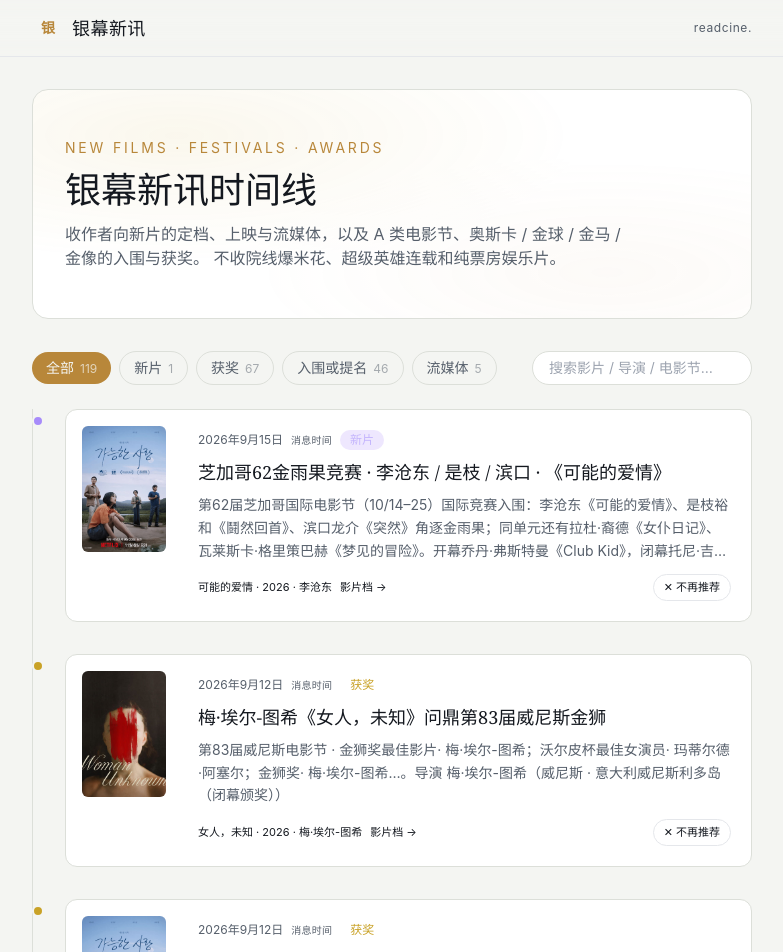
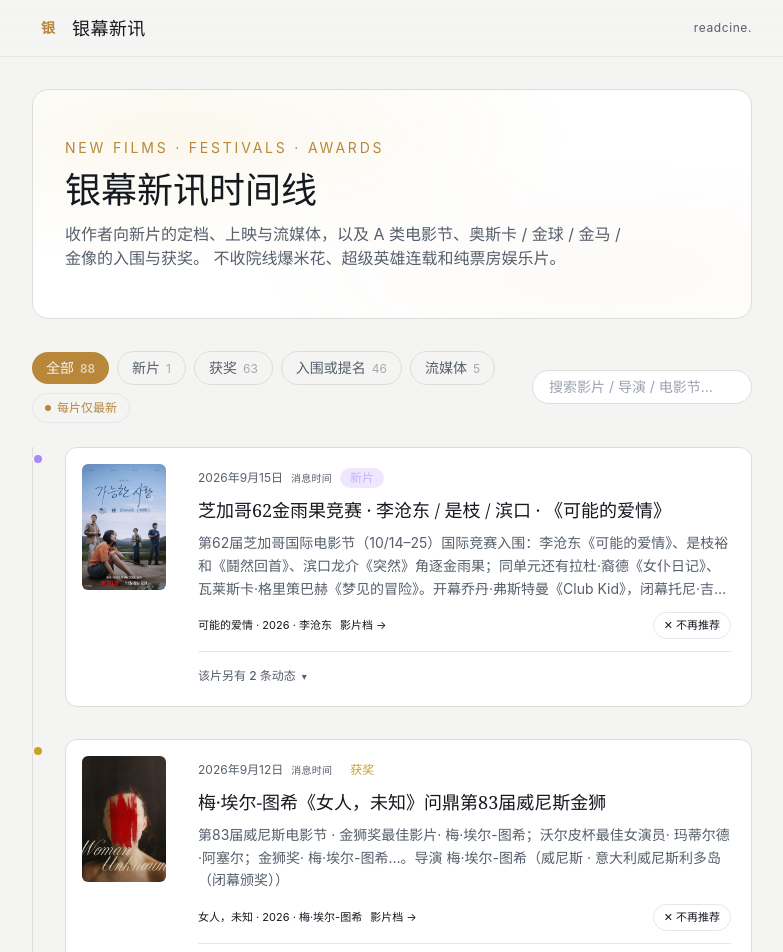
Before and after one commit to xmcter/movie-awards-site, a Next.js app: page / in a window 1280 px wide. Shown: the top 952 px of the page, without its empty margins (248-1031 px from the left). Built offline with nearby package versions, Linux system fonts and the light colour scheme.

Commit message:
feat: add per-film deduplication toggle with collapsible history timeline

```diff
--- a/src/components/Timeline.tsx
+++ b/src/components/Timeline.tsx
@@ -26,6 +26,12 @@ const FILTERS: { key: FilterKey; label: string }[] = [
 ];
 
 const PIN_NEW = 10;
+const DEDUP_STORAGE_KEY = "news_dedup_by_film_v1";
+
+interface GroupedTimelineItem {
+  event: TimelineEvent;
+  priorEvents: TimelineEvent[];
+}
 
 function initials(title: string): string {
   const trimmed = title.trim();
@@ -94,10 +100,18 @@ export default function Timeline({ events }: { events: TimelineEvent[] }) {
   const [showBlocked, setShowBlocked] = useState(false);
   const [lastUndo, setLastUndo] = useState<{ event: TimelineEvent; message: string } | null>(null);
   const [ready, setReady] = useState(false);
+  const [dedupByFilm, setDedupByFilm] = useState(true);
+  const [expandedFilms, setExpandedFilms] = useState<Record<string, boolean>>({});
 
   useEffect(() => {
     setSeen(readClicked());
     setDismissStore(loadDismissMarks());
+    try {
+      const savedDedup = localStorage.getItem(DEDUP_STORAGE_KEY);
+      if (savedDedup !== null) {
+        setDedupByFilm(savedDedup === "true");
+      }
+    } catch {}
     setReady(true);
 
     const onDismissUpdate = () => {
@@ -166,12 +180,29 @@ export default function Timeline({ events }: { events: TimelineEvent[] }) {
     setLastUndo(null);
   };
 
+  const handleToggleDedup = () => {
+    setDedupByFilm((prev) => {
+      const next = !prev;
+      try {
+        localStorage.setItem(DEDUP_STORAGE_KEY, String(next));
+      } catch {}
+      return next;
+    });
+  };
+
+  const toggleExpandFilm = (key: string) => {
+    setExpandedFilms((prev) => ({
+      ...prev,
+      [key]: !prev[key],
+    }));
+  };
+
   const blockedCount = useMemo(() => {
     return Object.keys(dismissStore.blocked || {}).length;
   }, [dismissStore]);
 
-  // 过滤顺序：现有 type 筛选 / 搜索 → 不再推荐过滤 → 渲染。
-  const filtered = useMemo(() => {
+  // 过滤顺序：现有 type 筛选 / 搜索 → 不再推荐过滤 → 是否开启电影去重聚合 → 渲染。
+  const grouped = useMemo((): GroupedTimelineItem[] => {
     const q = query.trim().toLowerCase();
     const matched = events.filter((e) => {
       if (filter !== "all" && e.type !== filter) return false;
@@ -197,12 +228,38 @@ export default function Timeline({ events }: { events: TimelineEvent[] }) {
       ? matched
       : matched.filter((e) => !isBlockedOrSimilar(e, dismissStore));
 
-    if (filter !== "all" || q) return afterDismiss;
+    if (!dedupByFilm) {
+      if (filter !== "all" || q) {
+        return afterDismiss.map((e) => ({ event: e, priorEvents: [] }));
+      }
+      const pinned = afterDismiss.filter((e) => e.type === "auteur").slice(0, PIN_NEW);
+      const ids = new Set(pinned.map((e) => e.id));
+      const list = [...pinned, ...afterDismiss.filter((e) => !ids.has(e.id))];
+      return list.map((e) => ({ event: e, priorEvents: [] }));
+    }
 
-    const pinned = afterDismiss.filter((e) => e.type === "auteur").slice(0, PIN_NEW);
-    const ids = new Set(pinned.map((e) => e.id));
-    return [...pinned, ...afterDismiss.filter((e) => !ids.has(e.id))];
-  }, [events, filter, query, dismissStore, showBlocked]);
+    // 开启「每片仅最新」：按电影唯一去重，最新一条作为主卡片，较早动态存入 priorEvents
+    const filmMap = new Map<string, GroupedTimelineItem>();
+    const result: GroupedTimelineItem[] = [];
+
+    for (const e of afterDismiss) {
+      const key = e.filmId;
+      if (!key) {
+        result.push({ event: e, priorEvents: [] });
+        continue;
+      }
+      const existing = filmMap.get(key);
+      if (!existing) {
+        const item: GroupedTimelineItem = { event: e, priorEvents: [] };
+        filmMap.set(key, item);
+        result.push(item);
+      } else {
+        existing.priorEvents.push(e);
+      }
+    }
+
+    return result;
+  }, [events, filter, query, dismissStore, showBlocked, dedupByFilm]);
 
   const counts = useMemo(() => {
     const c: Record<FilterKey, number> = {
@@ -212,14 +269,34 @@ export default function Timeline({ events }: { events: TimelineEvent[] }) {
       streaming: 0,
       auteur: 0,
     };
+    const seenMap: Record<FilterKey, Set<string>> = {
+      all: new Set(),
+      nomination: new Set(),
+      win: new Set(),
+      streaming: new Set(),
+      auteur: new Set(),
+    };
+
     for (const e of events) {
       if (!isBlockedOrSimilar(e, dismissStore)) {
-        c.all += 1;
-        c[e.type] += 1;
+        if (dedupByFilm) {
+          const key = e.filmId || e.id;
+          if (!seenMap.all.has(key)) {
+            seenMap.all.add(key);
+            c.all += 1;
+          }
+          if (!seenMap[e.type].has(key)) {
+            seenMap[e.type].add(key);
+            c[e.type] += 1;
+          }
+        } else {
+          c.all += 1;
+          c[e.type] += 1;
+        }
       }
     }
     return c;
-  }, [events, dismissStore]);
+  }, [events, dismissStore, dedupByFilm]);
 
   return (
     <div className="space-y-6">
@@ -234,17 +311,39 @@ export default function Timeline({ events }: { events: TimelineEvent[] }) {
                 onClick={() => setFilter(f.key)}
                 className={`rounded-full px-3.5 py-1.5 text-sm transition ${
                   active
-                    ? "bg-cinema-gold text-cinema-bg"
+                    ? "bg-cinema-gold text-cinema-bg font-medium"
                     : "border border-cinema-border text-cinema-muted hover:border-cinema-gold/40 hover:text-cinema-text"
                 }`}
               >
                 {f.label}
-                <span className={`ml-1.5 text-xs ${active ? "opacity-70" : "opacity-50"}`}>
+                <span className={`ml-1.5 text-xs ${active ? "opacity-75" : "opacity-50"}`}>
                   {counts[f.key]}
                 </span>
               </button>
             );
           })}
+
+          <button
+            type="button"
+            onClick={handleToggleDedup}
+            className={`rounded-full px-3 py-1.5 text-xs font-medium transition inline-flex items-center gap-1.5 ${
+              dedupByFilm
+                ? "border border-cinema-gold/60 bg-cinema-gold/15 text-cinema-gold hover:bg-cinema-gold/25"
+                : "border border-cinema-border text-cinema-muted hover:border-cinema-gold/40 hover:text-cinema-text"
+            }`}
+            title={
+              dedupByFilm
+                ? "每部电影仅显示最新动态（已开启），点击查看全部细分条目"
+                : "显示所有历史动态（已开启），点击按电影去重聚合"
+            }
+          >
+            <span
+              className={`inline-block h-1.5 w-1.5 rounded-full ${
+                dedupByFilm ? "bg-cinema-gold" : "bg-cinema-muted/40"
+              }`}
+            />
+            {dedupByFilm ? "每片仅最新" : "全部动态"}
+          </button>
 
           {ready && blockedCount > 0 ? (
             <div className="flex items-center gap-1.5 rounded-full border border-cinema-border/80 bg-cinema-card px-3 py-1 text-xs text-cinema-muted">
@@ -293,18 +392,21 @@ export default function Timeline({ events }: { events: TimelineEvent[] }) {
         </div>
       ) : null}
 
-      {filtered.length === 0 ? (
+      {grouped.length === 0 ? (
         <p className="rounded-xl border border-dashed border-cinema-border px-4 py-10 text-center text-sm text-cinema-muted">
           没有匹配的时间线事件
         </p>
       ) : (
         <ol className="relative space-y-0 border-l border-cinema-border pl-6 sm:pl-8">
-          {filtered.map((event) => {
+          {grouped.map(({ event, priorEvents }) => {
             const read = seen.includes(event.id);
             const isBlocked = isBlockedOrSimilar(event, dismissStore);
             const linkHref = event.filmId
               ? `/film/${encodeURIComponent(event.filmId)}`
               : `/event/${encodeURIComponent(event.id)}`;
+            const groupKey = event.filmId || event.id;
+            const hasPrior = priorEvents.length > 0;
+            const isExpanded = Boolean(expandedFilms[groupKey]);
 
             return (
               <li key={event.id} className="relative pb-8 last:pb-0" data-event-id={event.id}>
@@ -391,6 +493,60 @@ export default function Timeline({ events }: { events: TimelineEvent[] }) {
                           {isBlocked ? "↩ 撤销屏蔽" : "✕ 不再推荐"}
                         </button>
                       </div>
+
+                      {hasPrior ? (
+                        <div className="mt-3 border-t border-cinema-border/50 pt-2.5">
+                          <button
+                            type="button"
+                            onClick={(e) => {
+                              e.preventDefault();
+                              e.stopPropagation();
+                              toggleExpandFilm(groupKey);
+                            }}
+                            className="group inline-flex items-center gap-1.5 text-xs text-cinema-muted hover:text-cinema-gold transition"
+                          >
+                            <span className="font-medium text-cinema-gold/90 group-hover:text-cinema-gold">
+                              {isExpanded
+                                ? "收起该片历史动态"
+                                : `该片另有 ${priorEvents.length} 条动态`}
+                            </span>
+                            <span className="text-[10px] text-cinema-muted/60 transition group-hover:text-cinema-gold">
+                              {isExpanded ? "▴" : "▾"}
+                            </span>
+                          </button>
+
+                          {isExpanded ? (
+                            <ul className="mt-2.5 space-y-2 border-l-2 border-cinema-gold/30 pl-3 pt-1">
+                              {priorEvents.map((p) => {
+                                const pRead = seen.includes(p.id);
+                                const pLink = p.filmId
+                                  ? `/film/${encodeURIComponent(p.filmId)}`
+                                  : `/event/${encodeURIComponent(p.id)}`;
+                                return (
+                                  <li key={p.id} className="text-xs">
+                                    <div className="flex flex-wrap items-center gap-1.5 text-[11px] text-cinema-muted">
+                                      <time dateTime={p.date || undefined}>{p.dateLabel}</time>
+                                      <TypeBadge type={p.type} label={displayBadge(p.badge)} />
+                                    </div>
+                                    <Link
+                                      href={pLink}
+                                      prefetch={false}
+                                      onClick={() => markClicked(p.id)}
+                                      className={`mt-0.5 block hover:text-cinema-gold transition ${
+                                        pRead
+                                          ? "text-cinema-muted/70"
+                                          : "text-cinema-text/90 font-normal"
+                                      }`}
+                                    >
+                                      {p.headline || p.summary}
+                                    </Link>
+                                  </li>
+                                );
+                              })}
+                            </ul>
+                          ) : null}
+                        </div>
+                      ) : null}
                     </div>
                   </div>
                 </article>
--- a/src/data/films.json
+++ b/src/data/films.json
@@ -666,5 +666,27 @@
       "#38bdf8"
     ],
     "streaming": []
+  },
+  {
+    "id": "parasite",
+    "title": "奉俊昊 · 金马63大师课",
+    "titleEn": "Bong Joon-ho / Golden Horse Master Class",
+    "year": 2026,
+    "synopsis": "第63届金马电影大师课公布完整阵容并开放报名，奉俊昊、三谷幸喜、戴伦·艾洛诺夫斯基、凯尔·巴尔达等名导及幕后主创主讲。",
+    "directors": [
+      "奉俊昊"
+    ],
+    "cast": [],
+    "genres": [
+      "荣誉"
+    ],
+    "country": [
+      "韩国"
+    ],
+    "posterColors": [
+      "#1e293b",
+      "#0f172a"
+    ],
+    "streaming": []
   }
 ]
```
